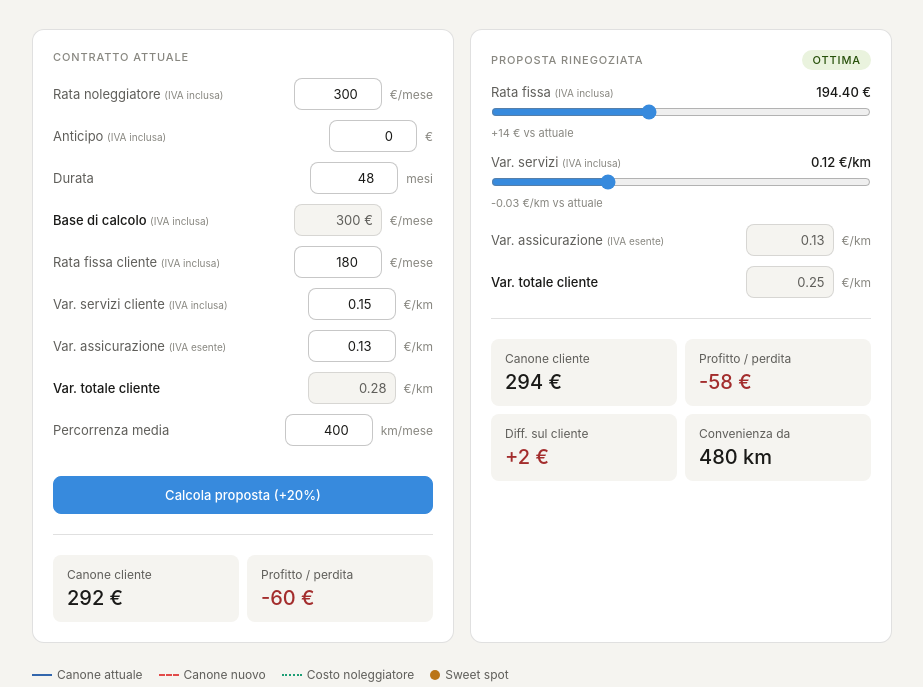
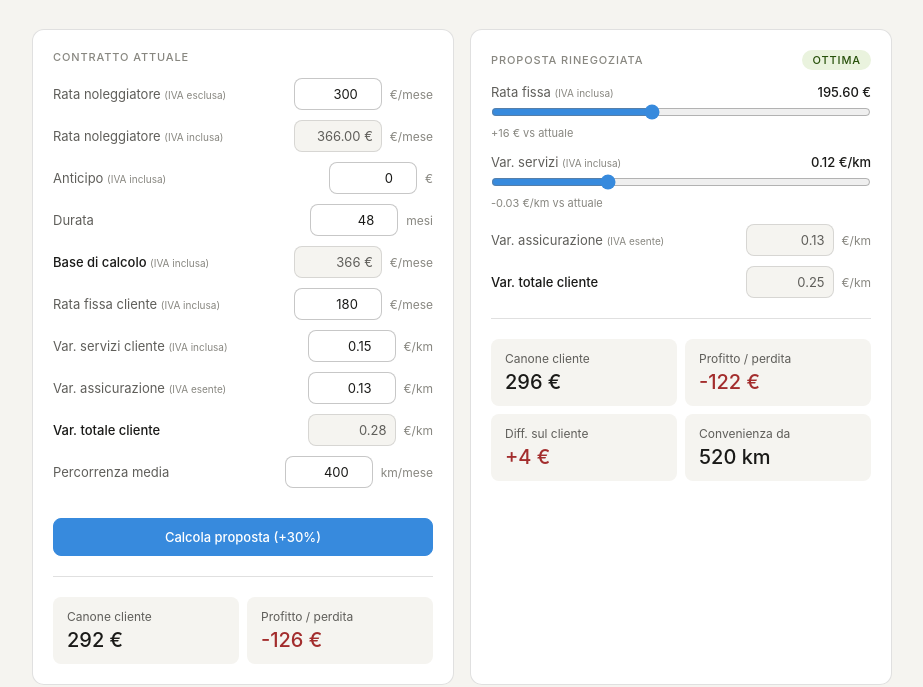
Before and after one commit to landingpage255-jpg/landing-page-lb, a plain HTML site: page index.html in a window 1280 px wide. Shown: the part 80-767 px from the top of the page, without its empty margins (178-1101 px from the left). Drawn offline with nearby package versions, Linux system fonts and the light colour scheme.

Commit message:
Update index.html

```diff
--- a/index.html
+++ b/index.html
@@ -7,6 +7,7 @@
 <script src="https://cdnjs.cloudflare.com/ajax/libs/Chart.js/4.4.1/chart.umd.js"></script>
 <style>
   *, *::before, *::after { box-sizing: border-box; margin: 0; padding: 0; }
+
   :root {
     --bg: #ffffff;
     --bg-secondary: #f5f4f0;
@@ -30,6 +31,7 @@
     --radius: 8px;
     --radius-lg: 12px;
   }
+
   @media (prefers-color-scheme: dark) {
     :root {
       --bg: #1e1e1c;
@@ -53,6 +55,7 @@
       --border-danger: rgba(247,193,193,0.3);
     }
   }
+
   body {
     font-family: -apple-system, BlinkMacSystemFont, 'Segoe UI', system-ui, sans-serif;
     background: var(--bg-secondary);
@@ -60,18 +63,23 @@ body {
     min-height: 100vh;
     padding: 2rem 1rem;
   }
+
   .page { max-width: 860px; margin: 0 auto; }
+
   header { margin-bottom: 2rem; }
   header h1 { font-size: 20px; font-weight: 500; margin-bottom: 4px; }
   header p { font-size: 14px; color: var(--text-secondary); }
+
   .grid-2 { display: grid; grid-template-columns: 1fr 1fr; gap: 16px; margin-bottom: 1.5rem; }
   @media (max-width: 600px) { .grid-2 { grid-template-columns: 1fr; } }
+
   .card {
     background: var(--bg);
     border: 0.5px solid var(--border);
     border-radius: var(--radius-lg);
     padding: 1.25rem;
   }
+
   .section-label {
     font-size: 11px;
     font-weight: 500;
@@ -83,10 +91,12 @@ header p { font-size: 14px; color: var(--text-secondary); }
     justify-content: space-between;
     align-items: center;
   }
+
   .field-row { display: flex; align-items: center; gap: 8px; margin-bottom: 10px; }
   .field-label { font-size: 13px; color: var(--text-secondary); flex: 1; }
   .field-unit { font-size: 12px; color: var(--text-tertiary); white-space: nowrap; }
   .iva-tag { font-size: 10px; color: var(--text-tertiary); font-weight: 400; white-space: nowrap; }
+
   input[type="text"], input[type="number"] {
     width: 88px;
     font-size: 13px;
@@ -101,11 +111,13 @@ input[type="text"], input[type="number"] {
   }
   input[type="text"] { text-align: left; width: 100px; }
   input:focus { outline: none; box-shadow: 0 0 0 2px #378ADD55; border-color: #378ADD; }
+
   input[type="range"] {
     width: 100%;
     accent-color: #378ADD;
     cursor: pointer;
   }
+
   .field-readonly {
     width: 88px;
     font-size: 13px;
@@ -120,16 +132,20 @@ input[type="range"] {
     align-items: center;
     justify-content: flex-end;
   }
+
   .divider { border: none; border-top: 0.5px solid var(--border); margin: 1.25rem 0; }
+
   .metrics-2 { display: grid; grid-template-columns: 1fr 1fr; gap: 8px; }
   .metric { background: var(--bg-secondary); border-radius: var(--radius); padding: 12px 14px; }
   .metric-label { font-size: 12px; color: var(--text-secondary); margin-bottom: 4px; }
   .metric-value { font-size: 20px; font-weight: 500; }
+
   .slider-row { margin-bottom: 14px; }
   .slider-header { display: flex; justify-content: space-between; align-items: baseline; margin-bottom: 4px; }
   .slider-name { font-size: 13px; color: var(--text-secondary); }
   .slider-val { font-size: 13px; font-weight: 500; }
   .slider-sub { font-size: 11px; color: var(--text-tertiary); margin-top: 2px; }
+
   .pill {
     display: inline-block;
     font-size: 11px;
@@ -137,6 +153,7 @@ input[type="range"] {
     padding: 3px 10px;
     border-radius: 20px;
   }
+
   .alert {
     border-radius: var(--radius);
     padding: 10px 14px;
@@ -144,6 +161,7 @@ input[type="range"] {
     margin-bottom: 1rem;
     display: none;
   }
+
   .chart-legend {
     display: flex;
     flex-wrap: wrap;
@@ -156,8 +174,11 @@ input[type="range"] {
   .legend-item { display: flex; align-items: center; gap: 5px; }
   .legend-line { width: 20px; height: 2px; display: inline-block; }
   .legend-dot { width: 10px; height: 10px; border-radius: 50%; display: inline-block; }
+
   .chart-wrap { position: relative; width: 100%; height: 280px; }
+
   footer { margin-top: 2rem; text-align: center; font-size: 12px; color: var(--text-tertiary); }
+
   .disclaimer {
     display: none;
     margin-top: 1.5rem;
@@ -171,6 +192,7 @@ footer { margin-top: 2rem; text-align: center; font-size: 12px; color: var(--tex
     letter-spacing: 0.04em;
     text-align: center;
   }
+
   .btn-calcola {
     width: 100%;
     margin-top: 1.25rem;
@@ -190,16 +212,25 @@ footer { margin-top: 2rem; text-align: center; font-size: 12px; color: var(--tex
 </head>
 <body>
 <div class="page">
+
   <header>
     <h1>Simulatore rinegoziazione noleggio</h1>
     <p>Inserisci i parametri del contratto attuale e usa gli slider per simulare la proposta.</p>
   </header>
+
   <div class="grid-2">
+
     <div class="card">
       <div class="section-label">Contratto attuale</div>
+
+      <div class="field-row">
+        <span class="field-label">Rata noleggiatore <span class="iva-tag">(IVA esclusa)</span></span>
+        <input type="number" id="inp-costo" min="0" step="1" value="300">
+        <span class="field-unit">€/mese</span>
+      </div>
       <div class="field-row">
         <span class="field-label">Rata noleggiatore <span class="iva-tag">(IVA inclusa)</span></span>
-<input type="number" id="inp-costo" min="0" step="1" value="300">
+        <div class="field-readonly" id="disp-rata-ivata">—</div>
         <span class="field-unit">€/mese</span>
       </div>
       <div class="field-row">
@@ -242,7 +273,9 @@ footer { margin-top: 2rem; text-align: center; font-size: 12px; color: var(--tex
         <input type="number" id="inp-km" min="0" step="10" value="400">
         <span class="field-unit">km/mese</span>
       </div>
-<button type="button" id="btn-calcola" class="btn-calcola">Calcola proposta (+20%)</button>
+
+      <button type="button" id="btn-calcola" class="btn-calcola">Calcola proposta (+30%)</button>
+
       <hr class="divider">
       <div class="metrics-2">
         <div class="metric">
@@ -255,11 +288,13 @@ footer { margin-top: 2rem; text-align: center; font-size: 12px; color: var(--tex
         </div>
       </div>
     </div>
+
     <div class="card">
       <div class="section-label">
         <span>Proposta rinegoziata</span>
         <span class="pill" id="pill-stato" style="background:var(--bg-warning);color:var(--text-warning)">in corso</span>
       </div>
+
       <div class="slider-row">
         <div class="slider-header">
           <span class="slider-name">Rata fissa <span class="iva-tag">(IVA inclusa)</span></span>
@@ -268,6 +303,7 @@ footer { margin-top: 2rem; text-align: center; font-size: 12px; color: var(--tex
         <input type="range" id="sl-fissa" step="1" oninput="onSlider()">
         <div class="slider-sub" id="sub-fissa"></div>
       </div>
+
       <div class="slider-row">
         <div class="slider-header">
           <span class="slider-name">Var. servizi <span class="iva-tag">(IVA inclusa)</span></span>
@@ -276,6 +312,7 @@ footer { margin-top: 2rem; text-align: center; font-size: 12px; color: var(--tex
         <input type="range" id="sl-serv" min="0" max="0.40" step="0.01" oninput="onSlider()">
         <div class="slider-sub" id="sub-serv"></div>
       </div>
+
       <div class="field-row" style="margin-top:4px;">
         <span class="field-label">Var. assicurazione <span class="iva-tag">(IVA esente)</span></span>
         <div class="field-readonly" id="out-ass">0.13</div>
@@ -286,6 +323,7 @@ footer { margin-top: 2rem; text-align: center; font-size: 12px; color: var(--tex
         <div class="field-readonly" id="out-var-tot">—</div>
         <span class="field-unit">€/km</span>
       </div>
+
       <hr class="divider">
       <div class="metrics-2" style="margin-bottom:8px;">
         <div class="metric">
@@ -309,7 +347,9 @@ footer { margin-top: 2rem; text-align: center; font-size: 12px; color: var(--tex
       </div>
     </div>
   </div>
+
   <div class="alert" id="warn-box"></div>
+
   <div class="chart-legend">
     <span class="legend-item"><span class="legend-line" style="background:#3266ad;"></span>Canone attuale</span>
     <span class="legend-item"><span class="legend-line" style="border-top:2px dashed #E24B4A;height:0;"></span>Canone nuovo</span>
@@ -319,117 +359,148 @@ footer { margin-top: 2rem; text-align: center; font-size: 12px; color: var(--tex
   <div class="chart-wrap">
     <canvas id="chart" role="img" aria-label="Grafico comparativo canone attuale, proposto e costo noleggiatore">Grafico interattivo del modello di rinegoziazione.</canvas>
   </div>
+
   <div class="disclaimer" id="disclaimer-box">PUOI PROPORRE IN OMAGGIO 1 MESE DI VARIABILE GRATUITO</div>
+
   <footer>Simulatore rinegoziazione noleggio — uso interno</footer>
+
 </div>
+
 <script>
 let chart = null;
 function g(id) { return document.getElementById(id); }
 function val(id) { return parseFloat(g(id).value) || 0; }
+
 function getParams() {
-  const costoRata = val('inp-costo');
-  const anticipo = val('inp-anticipo');
-  const durata = val('inp-durata');
-  // Base di calcolo = rata noleggiatore - quota mensile anticipo.
+  const IVA = 0.22;
+  const costoRataNetto = val('inp-costo');          // rata noleggiatore IVA esclusa (input)
+  const costoRata = costoRataNetto * (1 + IVA);      // + IVA 22% -> valore ivato
+  const anticipo  = val('inp-anticipo');
+  const durata    = val('inp-durata');
+  // Base di calcolo = rata noleggiatore ivata - quota mensile anticipo.
   // Sostituisce la rata noleggiatore grezza in tutti i calcoli di profitto/margine.
   const costo = costoRata - (durata > 0 ? anticipo / durata : 0);
   return {
+    costoRataNetto: costoRataNetto,
     costoRata: costoRata,
-    anticipo: anticipo,
-    durata: durata,
+    anticipo:  anticipo,
+    durata:    durata,
     costo: costo,
     fissa: val('inp-fissa'),
-    serv: val('inp-serv'),
-    ass: val('inp-ass'),
-    km: val('inp-km')
+    serv:  val('inp-serv'),
+    ass:   val('inp-ass'),
+    km:    val('inp-km')
   };
 }
+
 function initSliders() {
   const p = getParams();
   g('disp-var-tot').textContent = (p.serv + p.ass).toFixed(2);
+
   // Obiettivo: il punto di convenienza per il cliente (sweet spot) cade
-  // esattamente a +20% della percorrenza attuale inserita in input.
-  const targetKm = p.km * 1.2;
+  // esattamente a +30% della percorrenza attuale inserita in input.
+  const targetKm = p.km * 1.3;
+
   // Leva sul cliente: riduzione del 20% della variabile servizi (allineata al centesimo).
-  const nServ = Math.max(0, +(p.serv * 0.8).toFixed(2));
-  const dServ = p.serv - nServ;
+  const nServ  = Math.max(0, +(p.serv * 0.8).toFixed(2));
+  const dServ  = p.serv - nServ;
+
   // Rata fissa ricavata di conseguenza per centrare il break-even su targetKm:
-  // sweetKm = (nFissa - fissa) / (serv - nServ) => nFissa = fissa + dServ * targetKm
+  // sweetKm = (nFissa - fissa) / (serv - nServ)  =>  nFissa = fissa + dServ * targetKm
   const nFissa = dServ > 0 ? p.fissa + dServ * targetKm : p.fissa;
+
   const sf = g('sl-fissa');
-  sf.step = 0.01;
-  sf.min = Math.max(0, Math.min(p.fissa - 60, nFissa - 40));
-  sf.max = Math.max(p.fissa + 120, nFissa + 40);
+  sf.step  = 0.01;
+  sf.min   = Math.max(0, Math.min(p.fissa - 60, nFissa - 40));
+  sf.max   = Math.max(p.fissa + 120, nFissa + 40);
   sf.value = nFissa;
+
   const sv = g('sl-serv');
-  sv.max = Math.max(0.40, +p.serv.toFixed(2));
+  sv.max   = Math.max(0.40, +p.serv.toFixed(2));
   sv.value = nServ;
+
   render();
 }
+
 function onSlider() { render(); }
+
 function render() {
   const p = getParams();
   const nFissa = parseFloat(g('sl-fissa').value);
-  const nServ = parseFloat(g('sl-serv').value);
+  const nServ  = parseFloat(g('sl-serv').value);
   const nVarTot = nServ + p.ass;
+
   const fNum = Math.abs(nFissa - Math.round(nFissa)) < 0.005 ? nFissa.toFixed(0) : nFissa.toFixed(2);
-  g('lbl-nfissa').textContent = fNum + ' €';
-  g('lbl-nserv').textContent = nServ.toFixed(2) + ' €/km';
-  g('out-ass').textContent = p.ass.toFixed(2);
+  g('lbl-nfissa').textContent  = fNum + ' €';
+  g('lbl-nserv').textContent   = nServ.toFixed(2) + ' €/km';
+  g('out-ass').textContent     = p.ass.toFixed(2);
   g('out-var-tot').textContent = nVarTot.toFixed(2);
-  g('disp-base').textContent = p.costo.toFixed(0) + ' €';
+  g('disp-rata-ivata').textContent = p.costoRata.toFixed(2) + ' €';
+  g('disp-base').textContent   = p.costo.toFixed(0) + ' €';
+
   const dF = nFissa - p.fissa;
   const dS = nServ - p.serv;
   g('sub-fissa').textContent = (dF >= 0 ? '+' : '') + dF.toFixed(0) + ' € vs attuale';
-  g('sub-serv').textContent = (dS >= 0 ? '+' : '') + dS.toFixed(2) + ' €/km vs attuale';
-  const cAtt = p.fissa + (p.serv + p.ass) * p.km;
+  g('sub-serv').textContent  = (dS >= 0 ? '+' : '') + dS.toFixed(2) + ' €/km vs attuale';
+
+  const cAtt   = p.fissa + (p.serv + p.ass) * p.km;
   // Profitto: assicurazione esclusa (costo passante, non incide sul margine)
   const profAtt = (p.fissa + p.serv * p.km) - p.costo;
   g('m-canone-att').textContent = cAtt.toFixed(0) + ' €';
   g('m-profit-att').textContent = (profAtt >= 0 ? '+' : '') + profAtt.toFixed(0) + ' €';
   g('m-profit-att').style.color = profAtt >= 0 ? '#3B6D11' : '#A32D2D';
-  const cNew = nFissa + nVarTot * p.km;
+
+  const cNew   = nFissa + nVarTot * p.km;
   // Profitto: assicurazione esclusa (costo passante, non incide sul margine)
   const profNew = (nFissa + nServ * p.km) - p.costo;
   g('m-canone-new').textContent = cNew.toFixed(0) + ' €';
   g('m-profit-new').textContent = (profNew >= 0 ? '+' : '') + profNew.toFixed(0) + ' €';
   g('m-profit-new').style.color = profNew >= 0 ? '#3B6D11' : '#A32D2D';
+
   const diffCliente = cNew - cAtt;
   g('m-diff-cliente').textContent = (diffCliente >= 0 ? '+' : '') + diffCliente.toFixed(0) + ' €';
   g('m-diff-cliente').style.color = diffCliente > 0 ? '#A32D2D' : '#3B6D11';
   g('disclaimer-box').style.display = diffCliente >= 8 ? 'block' : 'none';
+
   const dVar = p.serv - nServ;
   let sweetKm = null;
   if (dVar > 0.001) sweetKm = (nFissa - p.fissa) / dVar;
+
   const pill = g('pill-stato');
   const warn = g('warn-box');
+  warn.style.display = 'block';
+
   if (sweetKm !== null && sweetKm > 0) {
     const ratio = sweetKm / p.km;
+    const pct = Math.round((ratio - 1) * 100);
+    const segno = pct >= 0 ? '+' : '';
+    const msg = 'Per il cliente la proposta diventa conveniente da ' + Math.round(sweetKm) + ' km/mese (' + segno + pct + '% rispetto alla percorrenza attuale).';
     g('m-sweet').textContent = Math.round(sweetKm) + ' km';
     g('sweet-label').textContent = 'Convenienza da';
     if (ratio <= 1.3) {
       pill.textContent = 'ottima';
       pill.style.background = 'var(--bg-success)';
       pill.style.color = 'var(--text-success)';
-      warn.style.display = 'none';
+      warn.style.background = 'var(--bg-success)';
+      warn.style.color = 'var(--text-success)';
+      warn.style.border = '0.5px solid var(--border-success)';
+      warn.textContent = msg;
     } else if (ratio <= 1.8) {
       pill.textContent = 'ragionevole';
       pill.style.background = 'var(--bg-info)';
       pill.style.color = 'var(--text-info)';
-      warn.style.display = 'block';
       warn.style.background = 'var(--bg-info)';
       warn.style.color = 'var(--text-info)';
       warn.style.border = '0.5px solid var(--border-info)';
-      warn.textContent = 'Il cliente risparmia a partire da ' + Math.round(sweetKm) + ' km (+' + Math.round((ratio-1)*100) + '% vs ora). Valuta se è realistico per questo profilo.';
+      warn.textContent = msg + ' Valuta se è realistico per questo profilo.';
     } else {
       pill.textContent = 'difficile';
       pill.style.background = 'var(--bg-danger)';
       pill.style.color = 'var(--text-danger)';
-      warn.style.display = 'block';
       warn.style.background = 'var(--bg-danger)';
       warn.style.color = 'var(--text-danger)';
       warn.style.border = '0.5px solid var(--border-danger)';
-      warn.textContent = 'Il punto di convenienza è a ' + Math.round(sweetKm) + ' km (+' + Math.round((ratio-1)*100) + '% vs ora). Troppo lontano dai km reali del cliente.';
+      warn.textContent = msg + ' Troppo lontano dai km reali del cliente.';
     }
   } else if (dVar <= 0.001 && nFissa > p.fissa) {
     g('m-sweet').textContent = 'Mai';
@@ -437,19 +508,22 @@ function render() {
     pill.textContent = 'non conveniente';
     pill.style.background = 'var(--bg-danger)';
     pill.style.color = 'var(--text-danger)';
-    warn.style.display = 'block';
     warn.style.background = 'var(--bg-danger)';
     warn.style.color = 'var(--text-danger)';
     warn.style.border = '0.5px solid var(--border-danger)';
-    warn.textContent = 'La variabile servizi non è diminuita: il cliente paga sempre di più senza mai recuperare.';
+    warn.textContent = 'La variabile servizi non è diminuita: nessuna percorrenza rende la proposta conveniente per il cliente.';
   } else {
     g('m-sweet').textContent = '—';
     g('sweet-label').textContent = 'Convenienza da';
     pill.textContent = 'in corso';
     pill.style.background = 'var(--bg-warning)';
     pill.style.color = 'var(--text-warning)';
-    warn.style.display = 'none';
+    warn.style.background = 'var(--bg-warning)';
+    warn.style.color = 'var(--text-warning)';
+    warn.style.border = '0.5px solid var(--border-warning)';
+    warn.textContent = 'Modifica la proposta (più rata fissa e meno variabile servizi) per generare un punto di convenienza per il cliente.';
   }
+
   const maxKm = Math.max(p.km * 2.8, sweetKm ? sweetKm * 1.6 : p.km * 2.5);
   const N = 40;
   const labels = [], dOld = [], dNew = [], dCosto = [];
@@ -460,10 +534,12 @@ function render() {
     dNew.push(+(nFissa + nVarTot * km).toFixed(2));
     dCosto.push(+(p.costo + p.ass * km).toFixed(2));
   }
+
   const sweetIdx = sweetKm !== null && sweetKm > 0
     ? labels.reduce((bi, v, i) => Math.abs(v - sweetKm) < Math.abs(labels[bi] - sweetKm) ? i : bi, 0)
     : null;
   const sweetData = labels.map((_, i) => i === sweetIdx ? dOld[i] : null);
+
   if (chart) chart.destroy();
   chart = new Chart(g('chart'), {
     type: 'line',
@@ -499,11 +575,14 @@ function render() {
     }
   });
 }
+
 ['inp-costo','inp-anticipo','inp-durata','inp-fissa','inp-serv','inp-ass','inp-km'].forEach(id => {
   g(id).addEventListener('change', initSliders);
   g(id).addEventListener('input', initSliders);
 });
+
 g('btn-calcola').addEventListener('click', initSliders);
+
 initSliders();
 </script>
 </body>
```
Lines whose indentation alone changed are shown as unchanged.
